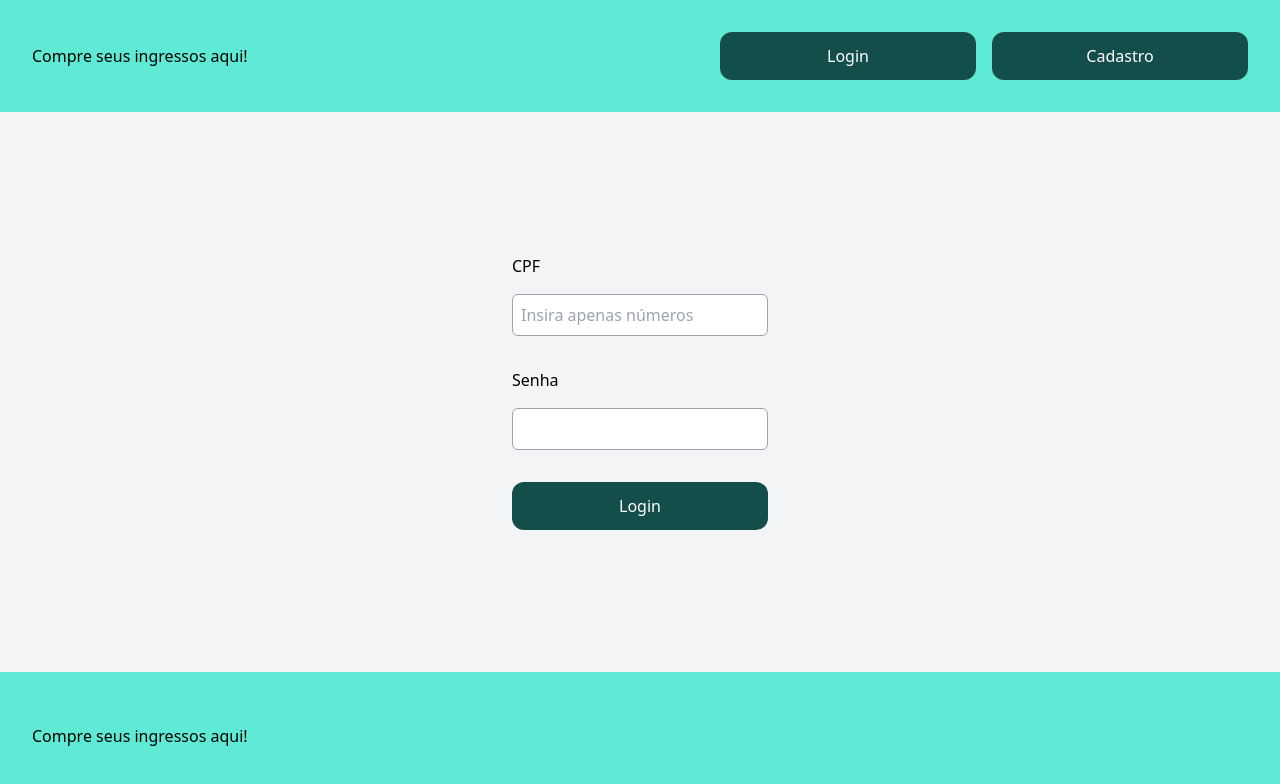
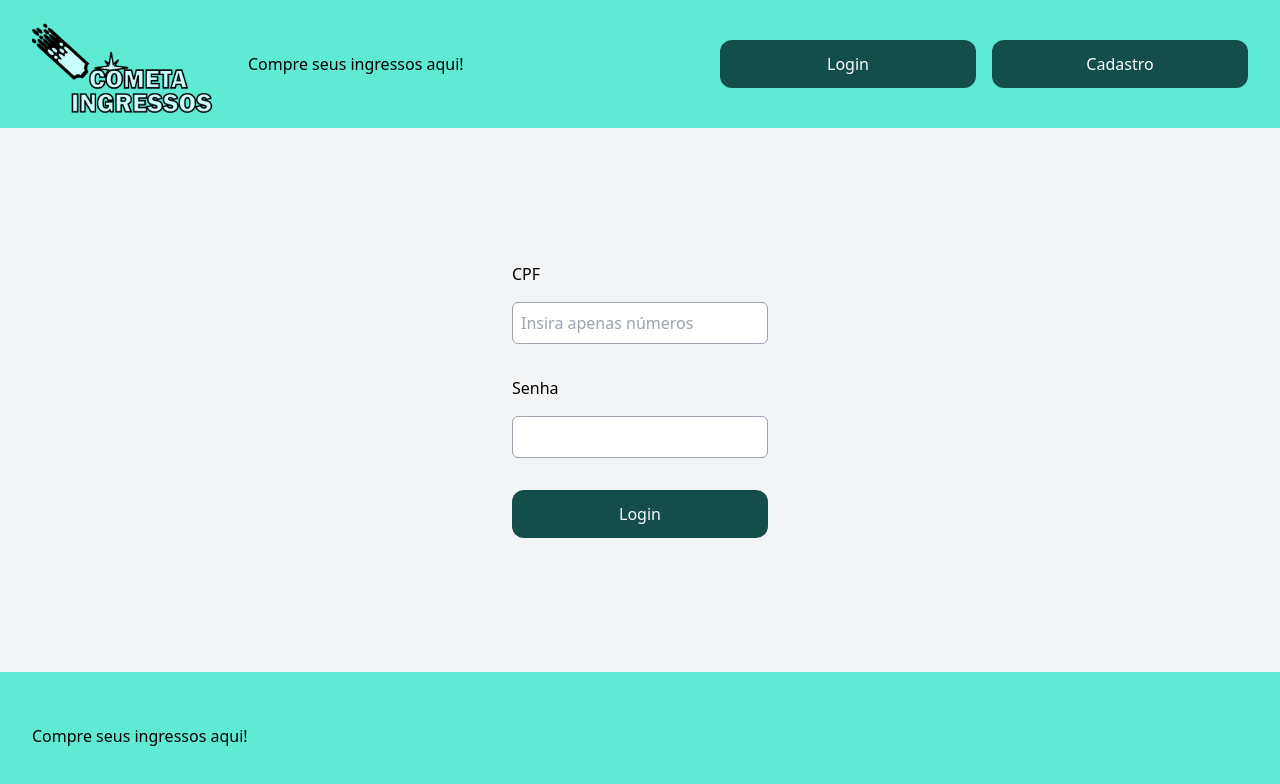
Before and after one commit to Yamazaki-Khaio/Cometa-Ingresso, a Next.js app in the folder ingressoscometa/: page /login in a window 1280 px wide. Shown: the top 784 px of the page. Built offline with nearby package versions, Linux system fonts and the light colour scheme.

Commit message:
adicionando logo no cabeçalho

```diff
--- a/ingressoscometa/src/components/Cabecalho.tsx
+++ b/ingressoscometa/src/components/Cabecalho.tsx
@@ -1,11 +1,10 @@
 import Botao from "./Botao";
-import Logo from "ingressoscometa/public/Logo.svg";
-
 
 export default function Cabecalho(props: any){
     return(
         <div className="flex items-center justify-between p-8 w-screen h-32 bg-teal-300">
-            <div>
+            <div className="flex items-center gap-4">
+                <img src="/cometa2.png" alt="Logo" width="200" height="200"/>
                 <h2>Compre seus ingressos aqui!</h2>
             </div>
 
@@ -14,6 +13,5 @@ export default function Cabecalho(props: any){
                 <Botao href="/cadastro" NomeBotao="Cadastro"/>
             </div>
         </div>
-
     )
 }
```
Also changed, not shown: ingressoscometa/public/cometa2.png (added).
